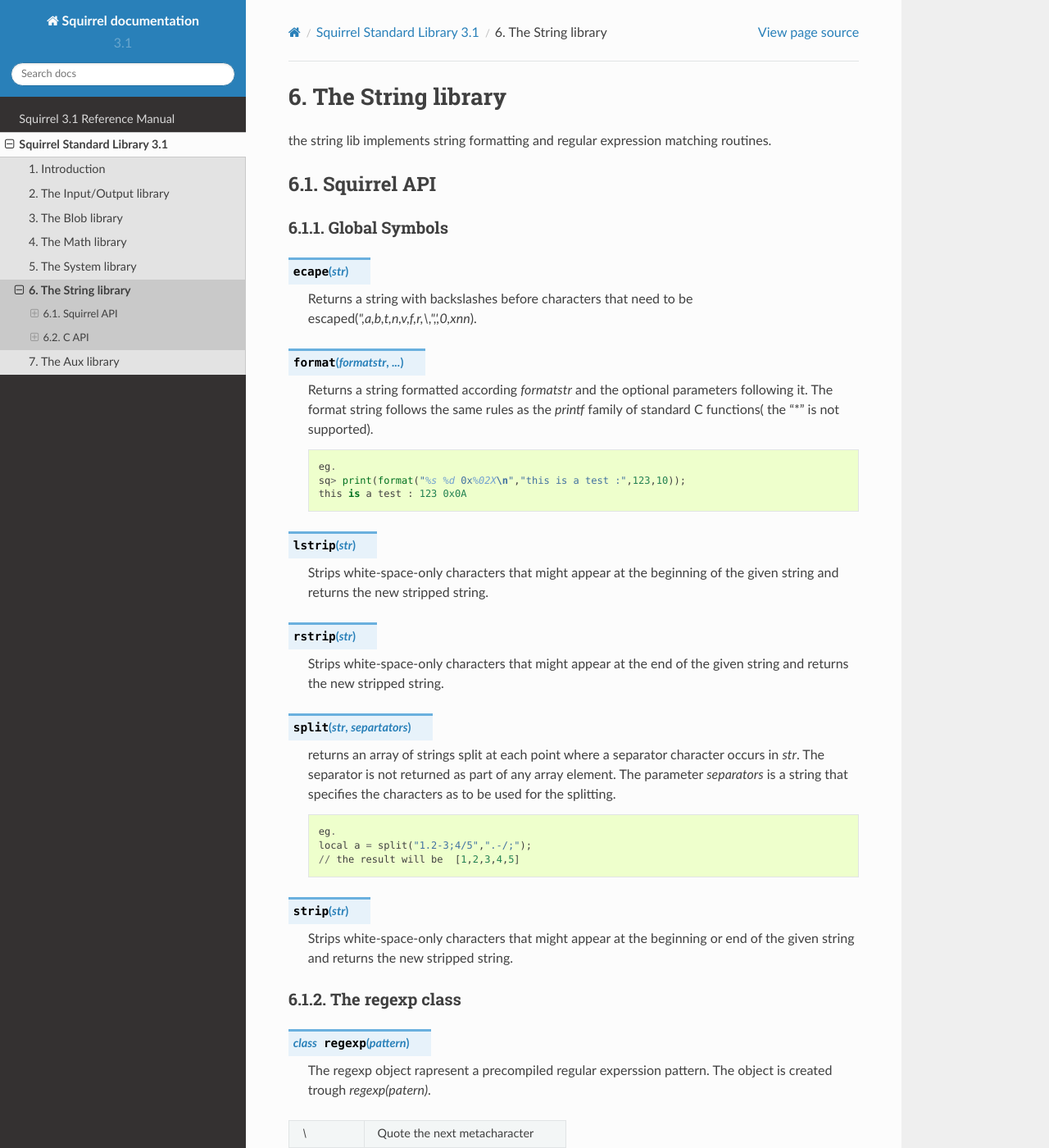
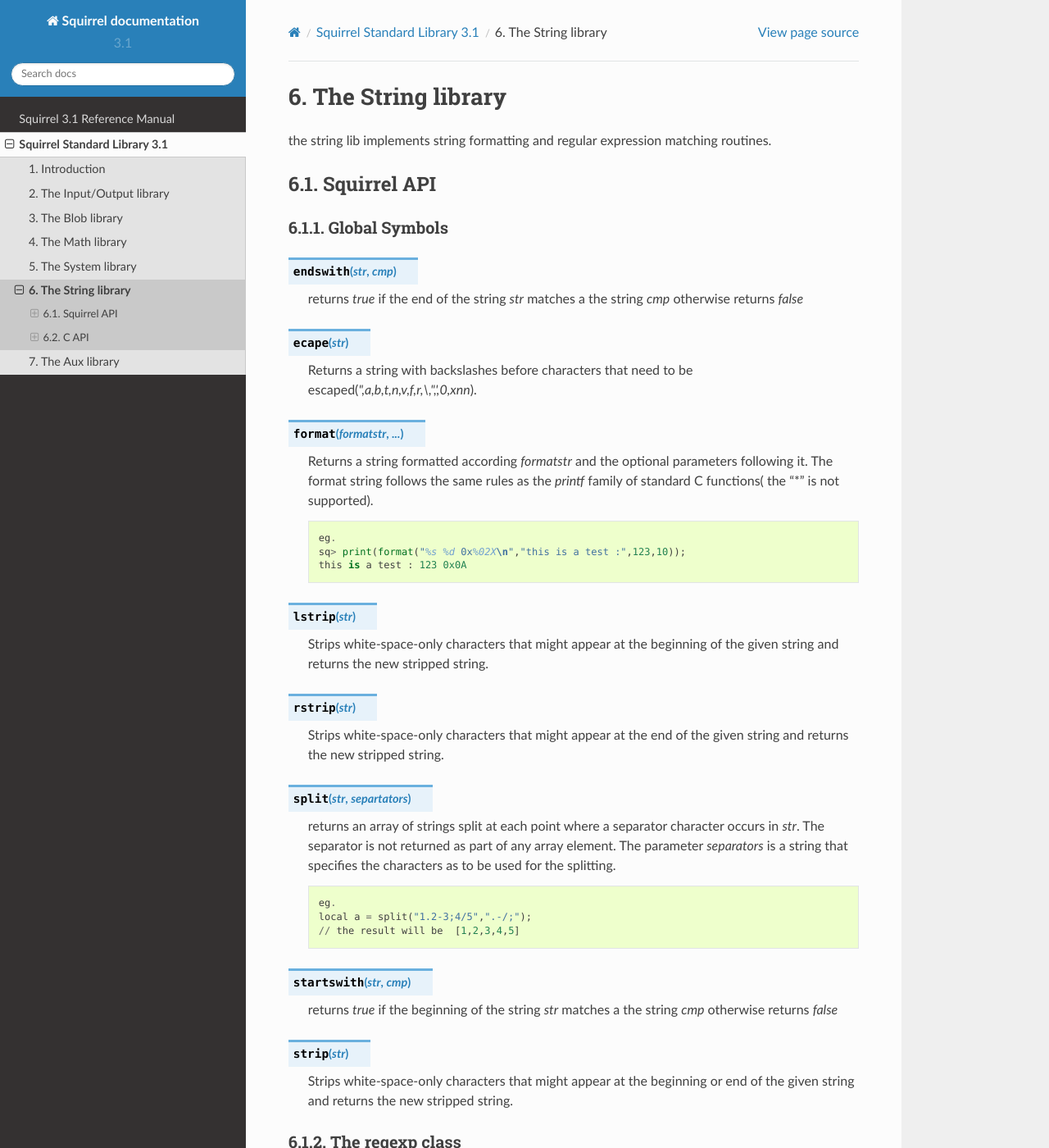
Before and after one commit to albertodemichelis/squirrel, a Sphinx documentation site: the page built from doc/source/stdlib/stdstringlib.rst, in a window 1280 px wide and 1400 px high. Shown: the whole window at 82% size. Built offline with Sphinx 7.4.7 and the Read the Docs theme 2.0.0, drawn with Linux system fonts in a browser that asks for light colours; formulas are drawn with MathJax 3.

Commit message:
documentation fixes

```diff
--- a/doc/source/conf.py
+++ b/doc/source/conf.py
@@ -129,12 +129,12 @@ html_theme = 'sphinx_rtd_theme'
 
 # The name of an image file (relative to this directory) to place at the top
 # of the sidebar.
-#html_logo = None
+html_logo = 'simple_nut.png'
 
 # The name of an image file (within the static path) to use as favicon of the
 # docs.  This file should be a Windows icon file (.ico) being 16x16 or 32x32
 # pixels large.
-#html_favicon = None
+html_favicon = 'nut.ico'
 
 # Add any paths that contain custom static files (such as style sheets) here,
 # relative to this directory. They are copied after the builtin static files,
--- a/doc/source/stdlib/stdstringlib.rst
+++ b/doc/source/stdlib/stdstringlib.rst
@@ -13,6 +13,10 @@ Squirrel API
 ++++++++++++++
 Global Symbols
 ++++++++++++++
+
+.. js:function:: endswith(str, cmp)
+
+    returns `true` if the end of the string `str`  matches a the string `cmp` otherwise returns `false`
 
 .. js:function:: ecape(str)
 
@@ -49,6 +53,11 @@ Global Symbols
         eg.
         local a = split("1.2-3;4/5",".-/;");
         // the result will be  [1,2,3,4,5]
+
+
+.. js:function:: startswith(str, cmp)
+
+    returns `true` if the beginning of the string `str`  matches a the string `cmp` otherwise returns `false`
 
 .. js:function:: strip(str)
 
```
Also changed, not shown: doc/source/_static/nut.ico (added), doc/source/_static/simple_nut.png (added), 1 other file.
